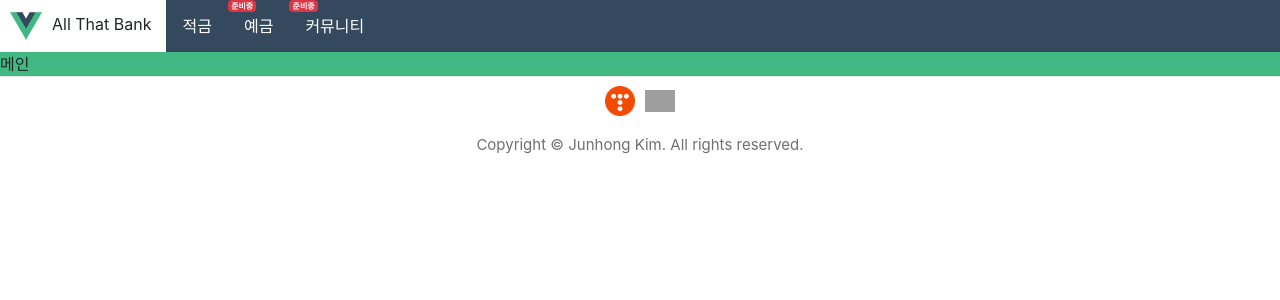
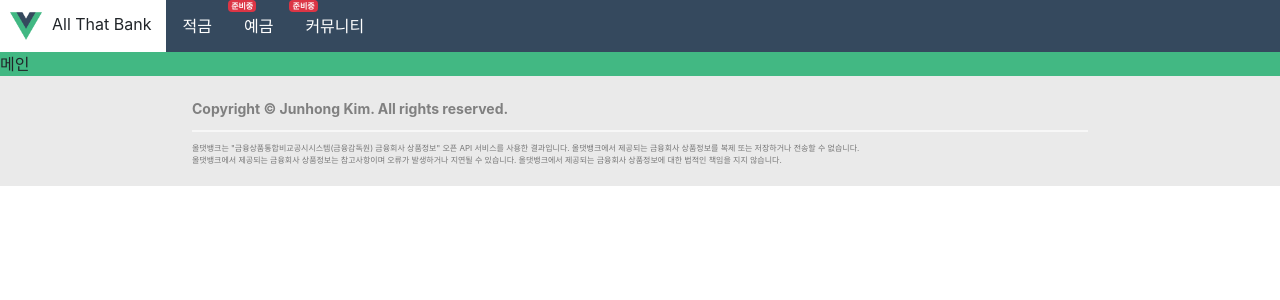
Before and after one commit to Junhong-Kim/allthatbank-web, a Vue app: page / in a window 1280 px wide. Shown: the top 300 px of the page. Built offline with nearby package versions, Linux system fonts and the light colour scheme; no server answers; grey boxes are pictures that could not be loaded.

Commit message:
Modify: footer contents

```diff
--- a/src/components/layout/Footer.vue
+++ b/src/components/layout/Footer.vue
@@ -1,12 +1,19 @@
 <template>
   <nav>
     <div class="contents">
-      <div class="copyright">
-        <ul>
-          <li><a href="http://inma.tistory.com/" target="_blank"><img class="icon" src="../../assets/tistory.png"></a></li>
-          <li><a href="https://github.com/Junhong-Kim" target="_blank"><img class="icon" src="../../assets/github.png"></a></li>
-        </ul>
-        Copyright © Junhong Kim. All rights reserved.
+      <div>
+        <span class="copyright">Copyright © Junhong Kim. All rights reserved.</span>
+      </div>
+      <div class="line"></div>
+      <div class="notice">
+        <div>
+        올댓뱅크는 "금융상품통합비교공시시스템(금융감독원) 금융회사 상품정보" 오픈 API 서비스를 사용한 결과입니다.
+        올댓뱅크에서 제공되는 금융회사 상품정보를 복제 또는 저장하거나 전송할 수 없습니다.
+        </div>
+        <div>
+        올댓뱅크에서 제공되는 금융회사 상품정보는 참고사항이며 오류가 발생하거나 지연될 수 있습니다.
+        올댓뱅크에서 제공되는 금융회사 상품정보에 대한 법적인 책임을 지지 않습니다.
+        </div>
       </div>
     </div>
   </nav>
@@ -20,37 +27,25 @@ export default {
 
 <style scoped>
 nav {
-  border-top: 1px solid #EAEAEA;
-  width: 100%;
-  height: 90px;
-  text-align: center;
+  background: #EAEAEA;
+  padding: 20px 0;
 }
-
 .contents {
-  display: inline-block;
-  line-height: 45px;
-  width: 50%;
+  margin: 0 auto;
+  width: 70%;
 }
-
-ul {
-  list-style-type: none;
-  margin: 0;
-  padding: 0;
+.copyright {
+  color: gray;
+  font-size: 14px;
+  font-weight: bold;
 }
-
-li {
-  text-decoration: none;
-  display: inline;
-  padding: 5px;
+.line {
+  background: white;
+  border: 1px solid #f7f7f7;
+  margin: 10px 0;
 }
-
-.icon {
-  width: 30px;
+.notice {
+  color: #777777;
+  font-size: 8px;
 }
-
-.copyright {
-  font-size: 15px;
-  color: #707070;
-}
-
 </style>
```
